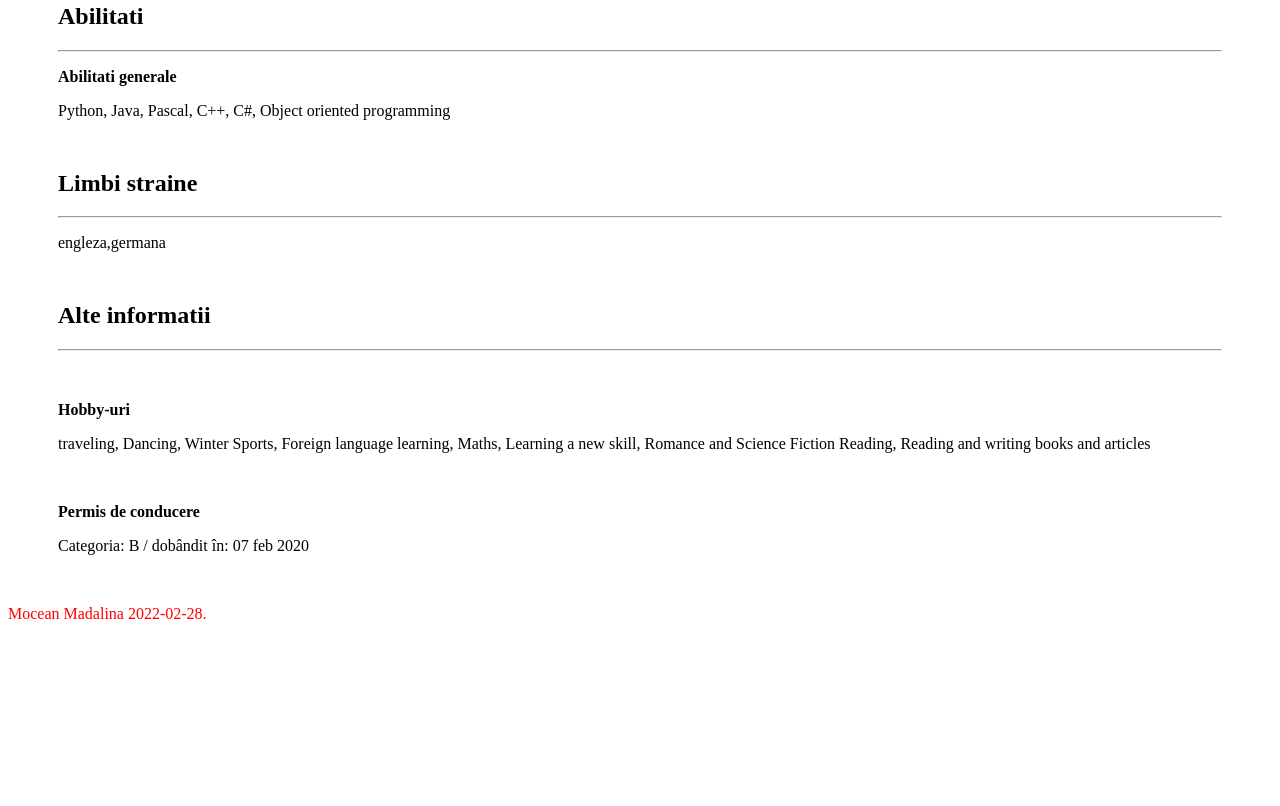
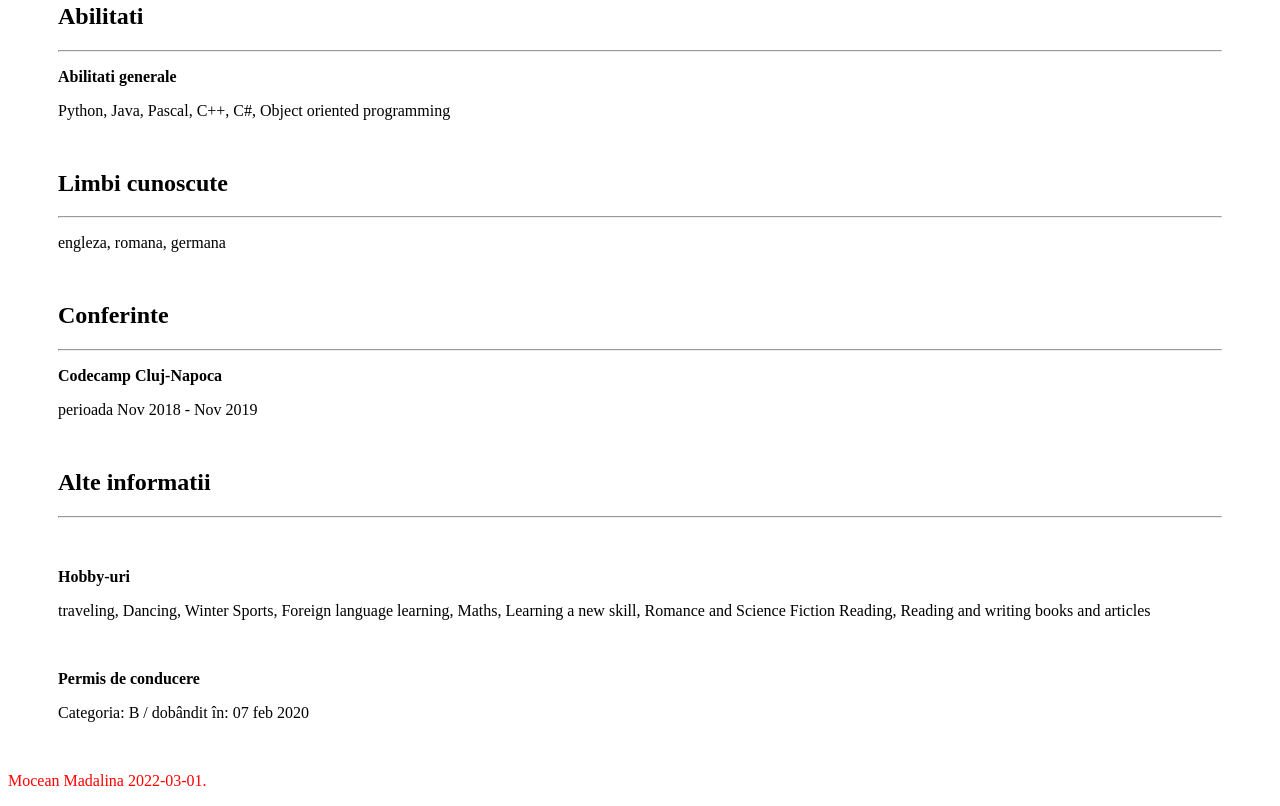
Before and after one commit to madalinaMocean/MyCV, a plain HTML site: page index.html in a window 1280 px wide. Shown: the part 940-1746 px from the top of the page. Before the commit the page ends 1579 px from the top, so only its background shows below. Drawn offline with Linux system fonts and the light colour scheme.

Commit message:
Touch-ups

```diff
--- a/index.html
+++ b/index.html
@@ -85,9 +85,16 @@
     </div>
 
     <div class="section">
-        <h2>Limbi straine</h2>
+        <h2>Limbi cunoscute</h2>
         <hr>
-        <p>engleza,germana</p>
+        <p>engleza, romana, germana</p>
+    </div>
+
+    <div class="section">
+        <h2>Conferinte</h2>
+        <hr>
+        <p class="conf-title">Codecamp Cluj-Napoca</p>
+        <p>perioada Nov 2018 - Nov 2019</p>
     </div>
 
     <div class="section">
@@ -103,9 +110,7 @@
 </main>
 
 
-<p class="footer">Mocean Madalina 2022-02-28.</p>
-
-
+<p class="footer">Mocean Madalina 2022-03-01.</p>
 
 </body>
 </html>
--- a/style.css
+++ b/style.css
@@ -30,6 +30,11 @@
 .ab-title{
     font-weight: bold;
 }
+
+.conf-title{
+    font-weight: bold;
+}
+
 .alte-title{
     font-weight: bold;
     margin-top: 50px;
```
